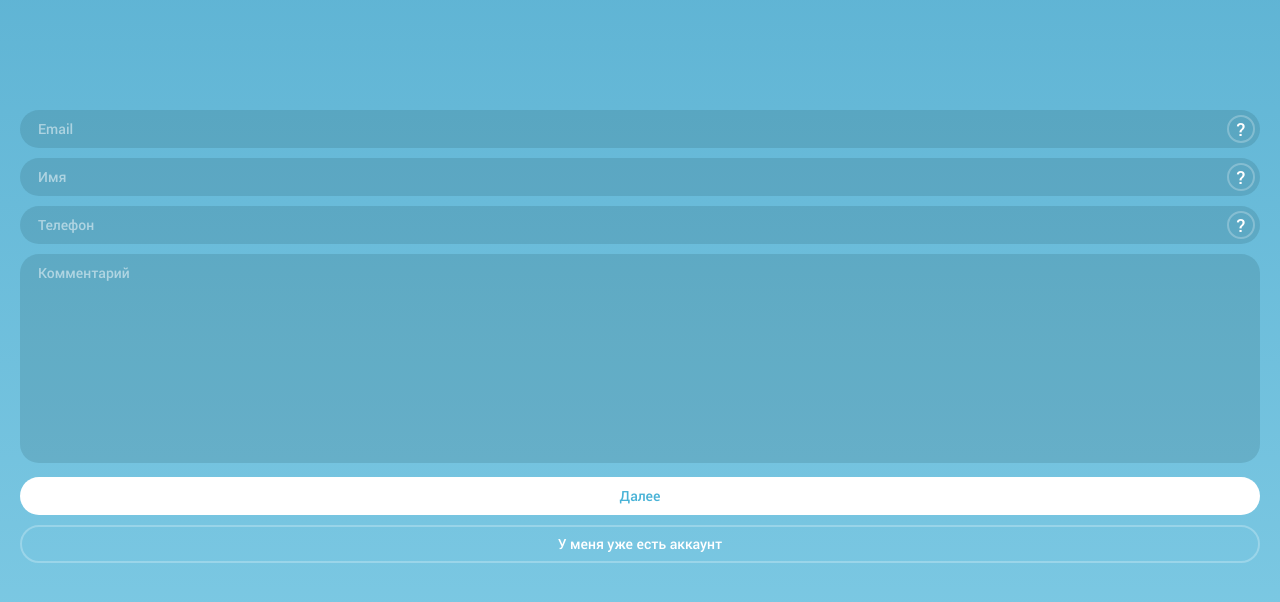
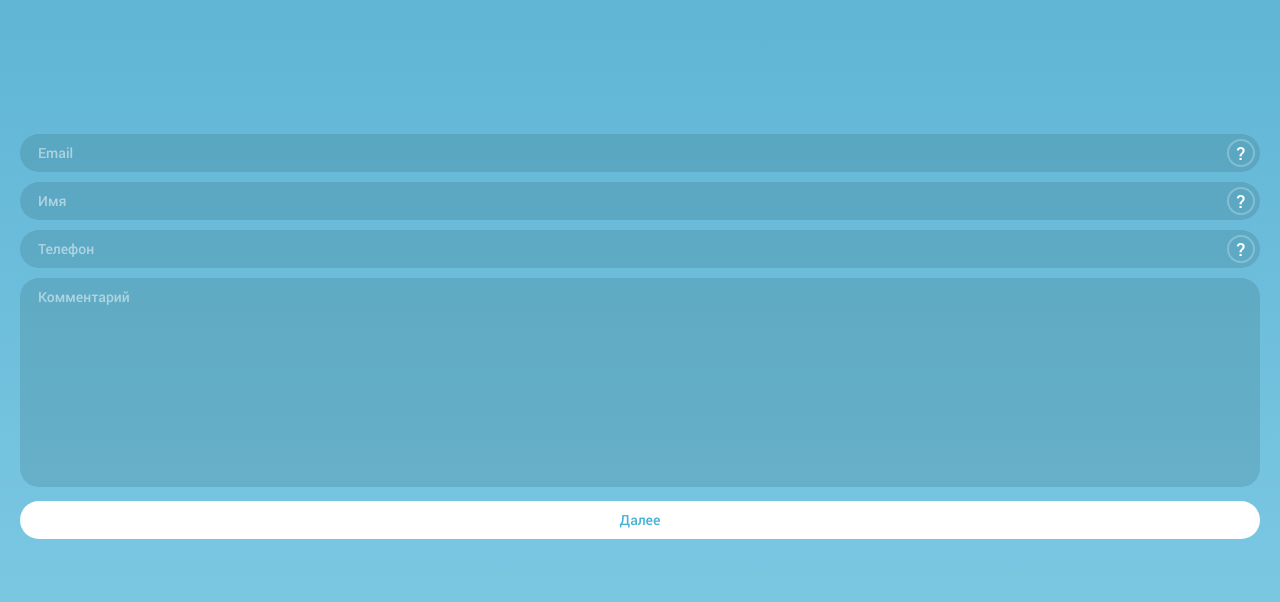
Before and after one commit to asorokoumov/cloudcheckout, a Django app: page /1/contacts/ in a window 1280 px wide. Shown: the part 116-718 px from the top of the page. Run offline with Django 3.2, Linux system fonts and the light colour scheme.

Commit message:
Delete I_have_account button from template

```diff
--- a/checkout/templates/checkout/contacts.html
+++ b/checkout/templates/checkout/contacts.html
@@ -74,9 +74,9 @@
           <button class="btn" type="submit">Далее</button>
         </div>
 
-        <div class="input-wrap">
+       <!-- <div class="input-wrap">
           <a href="#" class="btn  btn-bare" >У меня уже есть аккаунт</a>
-        </div>
+        </div>-->
       </form>
       </div>
     </div>
```
